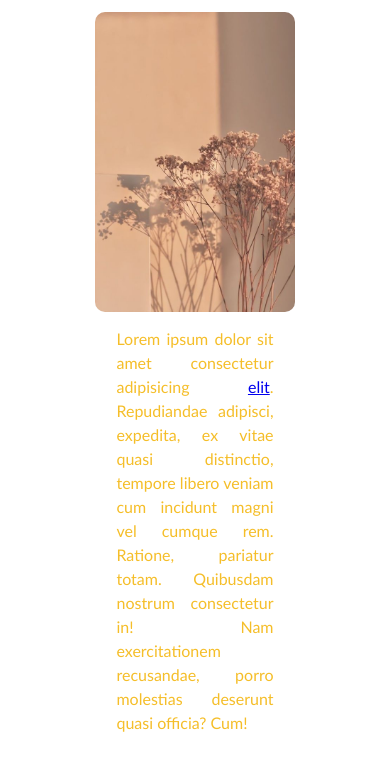
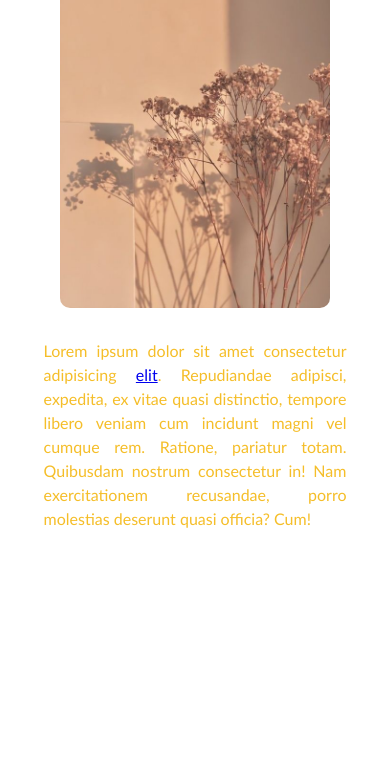
Before and after one commit to ekatrinaa/Hustle-hard-site, a plain HTML site: page index.html in a window 390 px wide. Shown: the part 1458-2229 px from the top of the page. After the commit the page ends 2064 px from the top, so only its background shows below. Drawn offline with Linux system fonts and the light colour scheme.

Commit message:
Website optimization for mobile devices!

```diff
--- a/style.css
+++ b/style.css
@@ -70,3 +70,17 @@ p {
 .text.end a:hover {
   color:rgb(145, 28, 73);
 }
+
+@media screen and (max-width: 490px) {
+  .content {
+    width: 90%;
+  }
+
+  .text {
+    padding: 5%;
+  }
+
+  .photo {
+    width: 80%;
+  }
+}
```
